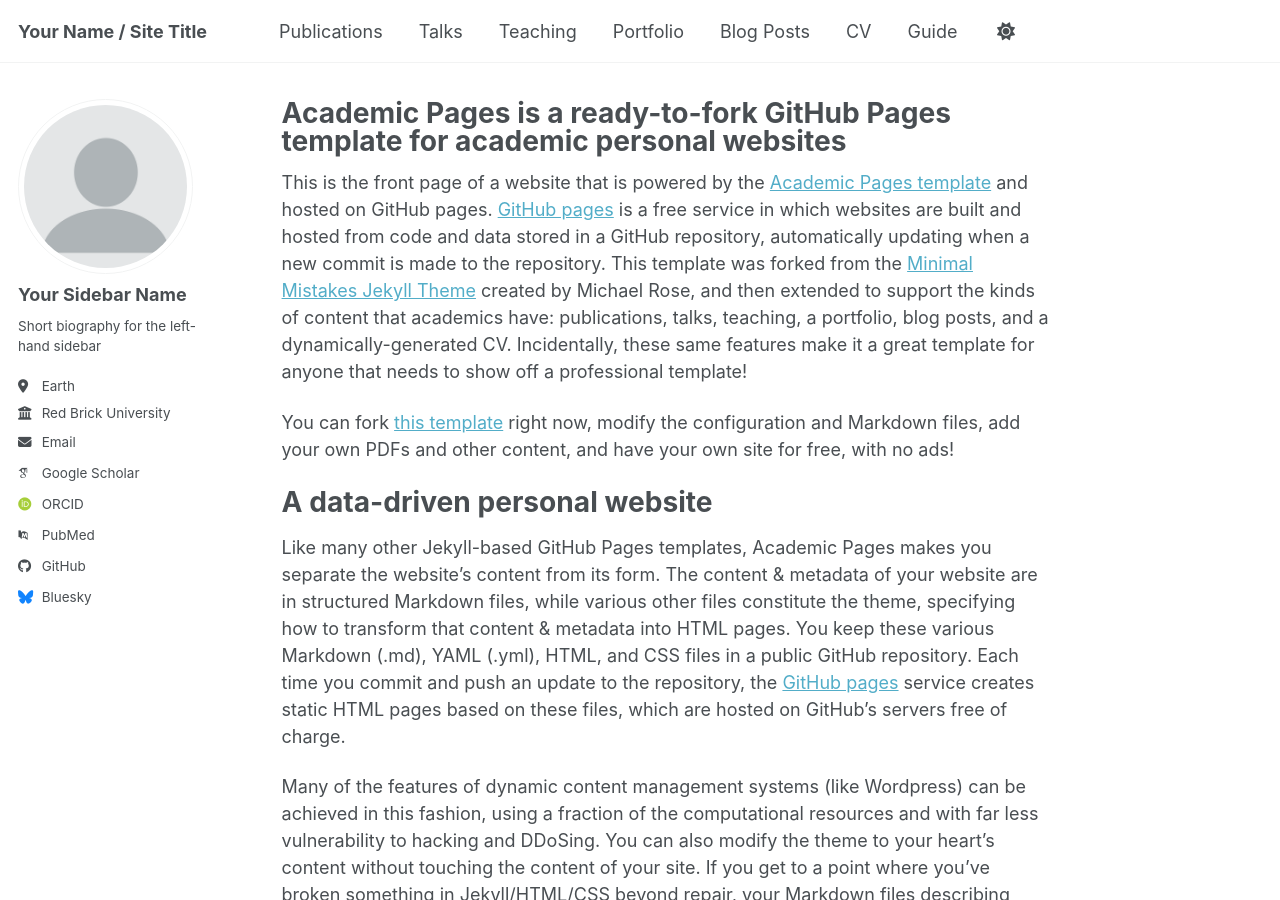
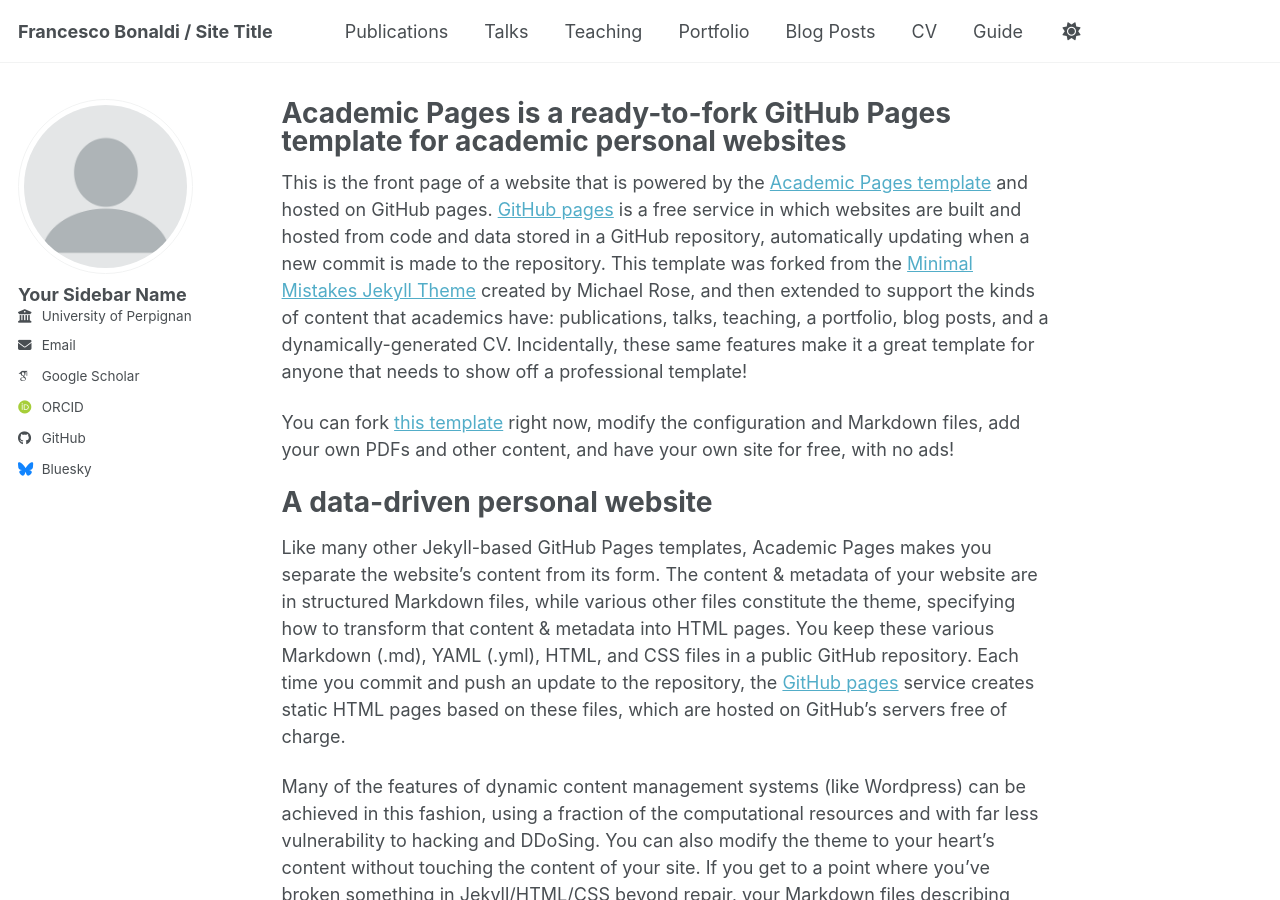
Before and after one commit to fbonaldi/fbonaldi.github.io, a Jekyll site: the page built from _pages/about.md, in a window 1280 px wide and 900 px high. Built offline with Jekyll 4.4.1, drawn with Linux system fonts in a browser that asks for light colours; some web fonts are replaced; a script bundle is joined from its source files by our own code; library files that are not in the unit come from our copies.

Commit message:
Update _config.yml

```diff
--- a/_config.yml
+++ b/_config.yml
@@ -9,11 +9,11 @@
 # Basic Site Settings
 locale                   : "en-US"
 site_theme               : "default" # the available themes options are "default", "air", "sunrise", "mint", "dirt" and "contrast"
-title                    : "Your Name / Site Title"
+title                    : "Francesco Bonaldi / Site Title"
 title_separator          : "-"
 name                     : &name "Your Name"
-description              : &description "Your Name's academic portfolio"   # Update this with a general description of your site, this is the default if not overridden by a page
-url                      : https://academicpages.github.io # The base hostname & protocol for your site e.g. "https://[your GitHub username].github.io",
+description              : &description "Academic webpage"   # Update this with a general description of your site, this is the default if not overridden by a page
+url                      : https://fbonaldi.github.io # The base hostname & protocol for your site e.g. "https://[your GitHub username].github.io",
                                                            # or if you already have some other page hosted on Github then use "https://[your GitHub username].github.io/[Your Repo Name]"
 baseurl                  : "" # the subpath of your site, e.g. "/blog"
 repository               : "academicpages/academicpages.github.io"
@@ -26,11 +26,11 @@
   avatar           : "profile.png"
   name             : "Your Sidebar Name"
   pronouns         : # example: "she/her"
-  bio              : "Short biography for the left-hand sidebar"
-  location         : "Earth"
-  employer         : "Red Brick University"
+  #bio              : "Short biography for the left-hand sidebar"
+  #location         : "Earth"
+  employer         : "University of Perpignan"
   uri              : # URL
-  email            : "none@example.org"
+  email            : "francesco.bonaldi@univ-perp.fr"
 
   # Academic websites
   academia         : # URL
@@ -41,7 +41,7 @@
   orcid            : "https://orcid.org/yourorcidurl"
   semantic         : # URL
   ssrn             : # URL
-  pubmed           : "https://www.ncbi.nlm.nih.gov/pubmed/?term=john+snow"
+  #pubmed           : "https://www.ncbi.nlm.nih.gov/pubmed/?term=john+snow"
   researchgate     : # URL
   scopus           : # URL
   zotero           : # URL
```
